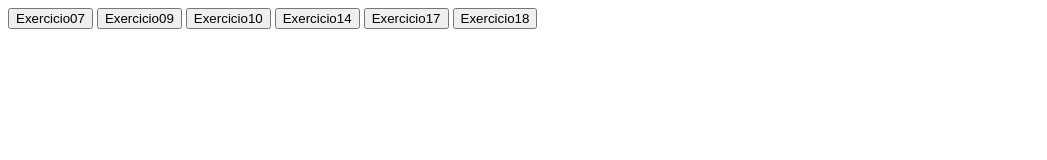
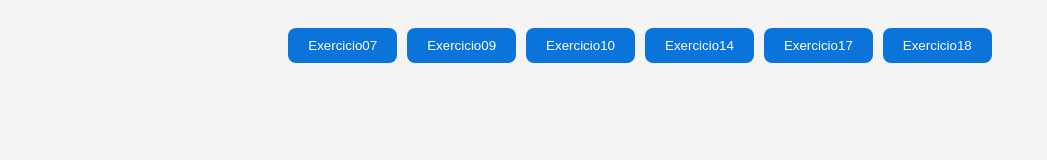
Before and after one commit to Lipecrr/curso-js, a plain HTML site: page exercicios-lista02-estrutura-condicional/index.html in a window 1280 px wide. Shown: the whole page, without its empty margins (0-1047 px from the left). Drawn offline with Linux system fonts and the light colour scheme.

Commit message:
Aula 13/08/2025

```diff
--- /dev/null
+++ b/exercicios-js-logica01-variaveis/index.css
@@ -0,0 +1,19 @@
+body {
+    font-family: Arial, sans-serif;
+    background: #f4f4f4;
+    padding: 20px;
+    display: flex;
+    justify-content: center;
+    flex-direction: row;
+    align-items: center;
+    gap: 10px;
+  }
+
+  button {
+    padding: 10px 20px;
+    background-color: #0a74da;
+    color: white;
+    border: none;
+    cursor: pointer;
+    border-radius: 8px;
+  }
--- /dev/null
+++ b/exercicios-js-logica02-string-funcoes-tofixed/index.css
@@ -0,0 +1,19 @@
+body {
+    font-family: Arial, sans-serif;
+    background: #f4f4f4;
+    padding: 20px;
+    display: flex;
+    justify-content: center;
+    flex-direction: row;
+    align-items: center;
+    gap: 10px;
+  }
+
+  button {
+    padding: 10px 20px;
+    background-color: #0a74da;
+    color: white;
+    border: none;
+    cursor: pointer;
+    border-radius: 8px;
+  }
--- /dev/null
+++ b/exercicios-js-logica03-if/index.css
@@ -0,0 +1,19 @@
+body {
+    font-family: Arial, sans-serif;
+    background: #f4f4f4;
+    padding: 20px;
+    display: flex;
+    justify-content: center;
+    flex-direction: row;
+    align-items: center;
+    gap: 10px;
+  }
+
+  button {
+    padding: 10px 20px;
+    background-color: #0a74da;
+    color: white;
+    border: none;
+    cursor: pointer;
+    border-radius: 8px;
+  }
--- /dev/null
+++ b/exercicios-lista02-estrutura-condicional/index.css
@@ -0,0 +1,19 @@
+body {
+    font-family: Arial, sans-serif;
+    background: #f4f4f4;
+    padding: 20px;
+    display: flex;
+    justify-content: center;
+    flex-direction: row;
+    align-items: center;
+    gap: 10px;
+  }
+
+  button {
+    padding: 10px 20px;
+    background-color: #0a74da;
+    color: white;
+    border: none;
+    cursor: pointer;
+    border-radius: 8px;
+  }
--- a/exercicios-lista02-estrutura-condicional/index.html
+++ b/exercicios-lista02-estrutura-condicional/index.html
@@ -4,6 +4,7 @@
     <meta charset="UTF-8">
     <meta name="viewport" content="width=device-width, initial-scale=1.0">
     <title>Lista 02 - Estrutura Condicional</title>
+    <link rel="stylesheet" href="index.css">
 </head>
 <body>
     <button onclick="exercicio07()">Exercicio07</button>
--- a/js/exercicios-lista02-estrutura-condicional.js
+++ b/js/exercicios-lista02-estrutura-condicional.js
@@ -93,24 +93,23 @@ function exercicio14() {
     let numero2 = parseFloat(prompt("Digite o segundo número:").replace(",", "."));
     let numero3 = parseFloat(prompt("Digite o terceiro número:").replace(",", "."));
 
-
-    if (numero1 > numero2 && numero2 > numero3) {
+    if (numero1 >= numero2 && numero2 >= numero3) {
         alert(numero3 +
             "\n" + numero2 +
             "\n" + numero1);
-    } else if (numero1 > numero3 && numero3 > numero2) {
+    } else if (numero1 >= numero3 && numero3 >= numero2) {
         alert(numero2 +
             "\n" + numero3 +
             "\n" + numero1);
-    } else if (numero2 > numero1 && numero1 > numero3) {
+    } else if (numero2 >= numero1 && numero1 >= numero3) {
         alert(numero3 +
             "\n" + numero1 +
             "\n" + numero2);
-    } else if (numero2 > numero3 && numero3 > numero1) {
+    } else if (numero2 >= numero3 && numero3 >= numero1) {
         alert(numero1 +
             "\n" + numero3 +
             "\n" + numero2);
-    } else if (numero3 > numero1 && numero1 > numero2) {
+    } else if (numero3 >= numero1 && numero1 >= numero2) {
         alert(numero2 +
             "\n" + numero1 +
             "\n" + numero3);
@@ -253,7 +252,7 @@ function exercicio17() {
 }
 
 function exercicio18() {
-    let pegarHora = prompt("Digite a hora (horas:minutos:segundos):");
+    let pegarHora = prompt("Digite a hora (hh:mm:ss):");
     let partesHora = pegarHora.split(":");
     let hora = parseInt(partesHora[0]);
     let minuto = parseInt(partesHora[1]);
@@ -261,7 +260,7 @@ function exercicio18() {
     let horaT, minutoT, segundoT;
 
     if (hora === 0) {
-        horaT = "Zero hora, "
+        horaT = "Meia noite, "
     } else if (hora === 1) {
         hora = "Uma hora, "
     }
@@ -330,10 +329,8 @@ function exercicio18() {
     }
     else if (hora === 23) {
         horaT = "Vinte e três horas, "
-    } else if (hora === 24) {
-        horaT = "Meia noite, "
-    } else {
-        horaT = "Hora inválida, ";
+    }  else {
+        horaT = "(Hora inválida), ";
     }
 
     if (minuto === 0) {
@@ -457,7 +454,7 @@ function exercicio18() {
     } else if (minuto === 59) {
         minutoT = "cinquenta e nove minutos e ";
     } else {
-        minutoT = "minutos inválidos e ";
+        minutoT = "(minutos inválidos) e ";
     }
 
     if (segundo === 0) {
@@ -581,7 +578,7 @@ function exercicio18() {
     } else if (segundo === 59) {
         segundoT = "cinquenta e nove segundos.";
     } else {
-        segundoT = "segundos inválidos.";
+        segundoT = "(segundos inválidos).";
     }
 
     console.log(horaT + minutoT + segundoT);
```
Also changed, not shown: exercicios-avancados-de-if/index.html (added, +14 -0 lines), exercicios-js-logica01-variaveis/index.html (+1 -0 lines), exercicios-js-logica02-string-funcoes-tofixed/index.html (+5 -0 lines), exercicios-js-logica03-if/index.html (+4 -0 lines), js/exercicios-avancados-de-if.js (added, +26 -0 lines).
